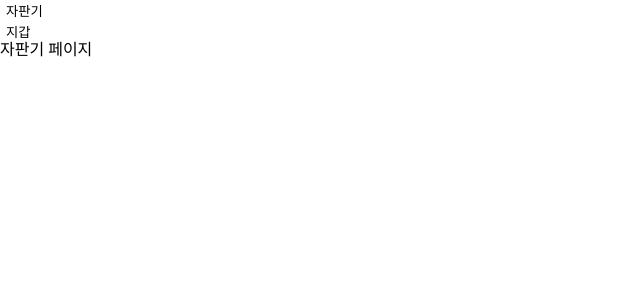
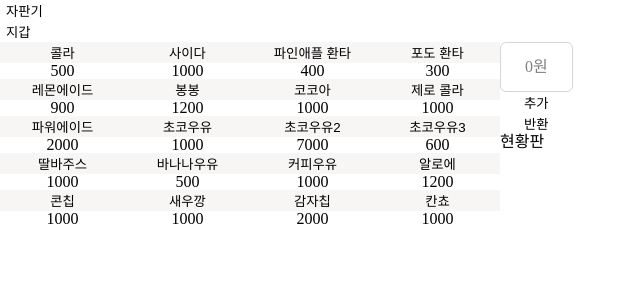
Before and after one commit to codesquad-members-2022/fe-vm, a React app: page / in a window 1280 px wide. Shown: the top 300 px of the page, without its empty margins (0-640 px from the left). Built offline with nearby package versions, Linux system fonts and the light colour scheme.

Commit message:
feat: 자판기 페이지 레이아웃

```diff
--- a/src/pages/VendingMachine.jsx
+++ b/src/pages/VendingMachine.jsx
@@ -1,5 +1,53 @@
 import React from 'react';
+import styled from 'styled-components';
+
+import { items } from '../store/store';
+import Button from '../components/Button';
+import AvailableButton from '../components/AvailableButton';
+import Input from '../components/Input';
 
 export default function VendingMachine() {
-  return <h1>자판기 페이지</h1>;
+  return (
+    <StyledContainer>
+      <StyledItems>
+        {items.map(({ title, price }) => (
+          <StyledItem key={`vm-item-${title}`}>
+            <AvailableButton icon={title} />
+            <StyledPrice>{price}</StyledPrice>
+          </StyledItem>
+        ))}
+      </StyledItems>
+      <StyledController>
+        <Input />
+        <Button icon="반환" />
+        <div>현황판</div>
+      </StyledController>
+    </StyledContainer>
+  );
 }
+const CONTAINER_SIZE = 500;
+
+const StyledContainer = styled.div`
+  display: flex;
+`;
+
+const StyledItems = styled.ul`
+  display: flex;
+  width: ${CONTAINER_SIZE}px;
+  flex-wrap: wrap;
+`;
+
+const StyledItem = styled.li`
+  width: ${CONTAINER_SIZE / 4}px;
+  display: flex;
+  flex-direction: column;
+`;
+
+const StyledController = styled.div`
+  display: flex;
+  flex-direction: column;
+`;
+
+const StyledPrice = styled.span`
+  text-align: center;
+`;
--- a/src/pages/Wallet.jsx
+++ b/src/pages/Wallet.jsx
@@ -1,7 +1,7 @@
 import React from 'react';
 
 import WalletItem from '../components/WalletItem';
-import money from '../store/store';
+import { money } from '../store/store';
 
 export default function Wallet() {
   const handleClickWon = () => {
--- a/src/store/store.js
+++ b/src/store/store.js
@@ -8,4 +8,27 @@ const money = [
   { won: 10000, num: 1 },
 ];
 
-export default money;
+const items = [
+  { title: '콜라', price: 500 },
+  { title: '사이다', price: 1000 },
+  { title: '파인애플 환타', price: 400 },
+  { title: '포도 환타', price: 300 },
+  { title: '레몬에이드', price: 900 },
+  { title: '봉봉', price: 1200 },
+  { title: '코코아', price: 1000 },
+  { title: '제로 콜라', price: 1000 },
+  { title: '파워에이드', price: 2000 },
+  { title: '초코우유', price: 1000 },
+  { title: '초코우유2', price: 7000 },
+  { title: '초코우유3', price: 600 },
+  { title: '딸바주스', price: 1000 },
+  { title: '바나나우유', price: 500 },
+  { title: '커피우유', price: 1000 },
+  { title: '알로에', price: 1200 },
+  { title: '콘칩', price: 1000 },
+  { title: '새우깡', price: 1000 },
+  { title: '감자칩', price: 2000 },
+  { title: '칸쵸', price: 1000 },
+];
+
+export { money, items };
```
